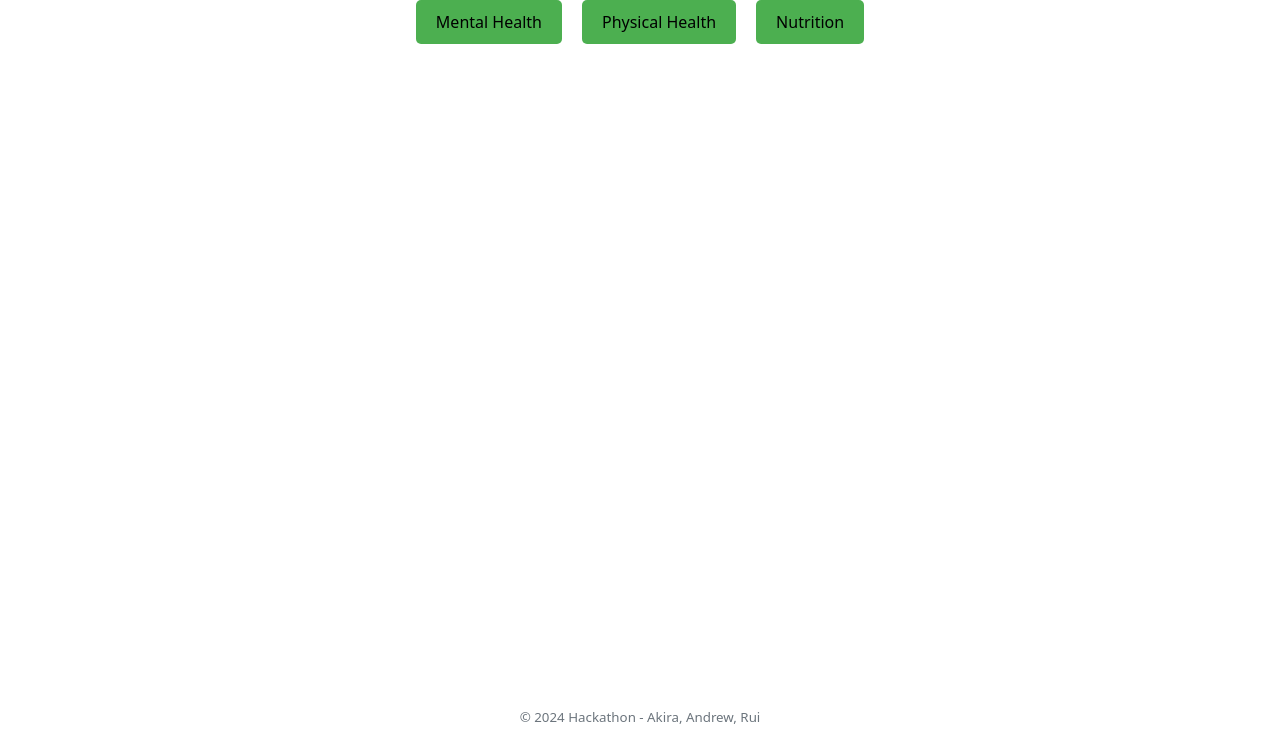
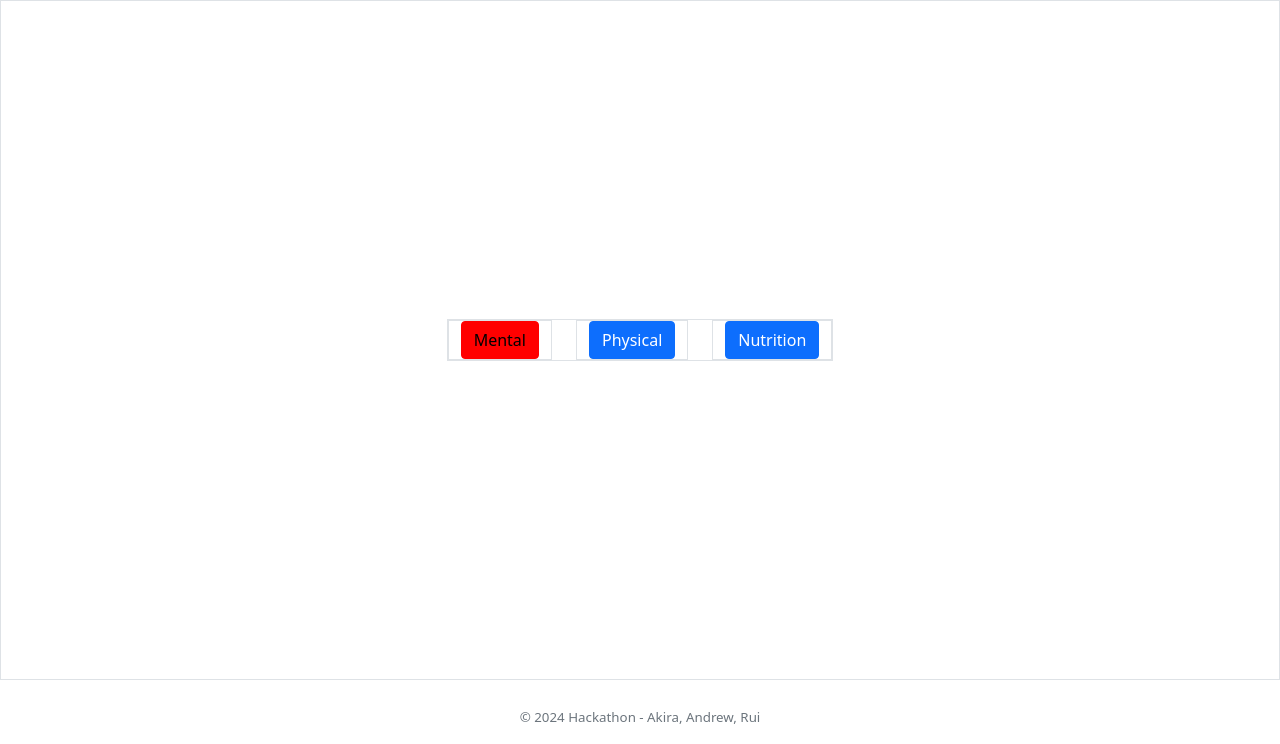
Before and after one commit to akiradurham/hoohacks2024, a Django app: page /healthyhoos/home/ in a window 1280 px wide. Shown: the part 56-800 px from the top of the page. Run offline with Django 4.2, Linux system fonts and the light colour scheme; data comes from the database, SQL or seed files in the repository; some libraries are stand-ins or nearby versions.

Commit message:
moving buttons, stylisitc

```diff
--- a/mysite/healthyhoos/templates/healthyhoos/home.html
+++ b/mysite/healthyhoos/templates/healthyhoos/home.html
@@ -1,10 +1,18 @@
 {%extends 'healthyhoos/base.html'%}
 {% block content %}
-
-<div style="display: flex; justify-content: center;">
-    <a href="/healthyhoos/mental-health" style="margin: 0 10px; padding: 10px 20px; background-color: #4CAF50; color: black; border: none; border-radius: 5px; cursor: pointer; text-align: center; text-decoration: none; font-size: 16px; transition-duration: 0.4s;">Mental Health</a>
-    <a href="/healthyhoos/physical-health" style="margin: 0 10px; padding: 10px 20px; background-color: #4CAF50; color: black; border: none; border-radius: 5px; cursor: pointer; text-align: center; text-decoration: none; font-size: 16px; transition-duration: 0.4s;">Physical Health</a>
-    <a href="/healthyhoos/nutrition" style="margin: 0 10px; padding: 10px 20px; background-color: #4CAF50; color: black; border: none; border-radius: 5px; cursor: pointer; text-align: center; text-decoration: none; font-size: 16px; transition-duration: 0.4s;">Nutrition</a>
+<div class="container-fluid border d-flex justify-content-center" style="height: 85vh; align-items: center;">
+    <div class="row border align-items-center m-0">
+        <div class="col border text-center">
+            <a href="/healthyhoos/mental-health" class="btn btn-primary btn-block" style="background-color: rgb(255, 0, 0); color: black; border-color: rgb(255, 0, 0); color;">Mental</a>
+        </div>
+        <div class="col"></div>
+        <div class="col border text-center">
+            <a href="/healthyhoos/physical-health" class="btn btn-primary btn-block ">Physical</a>
+        </div>
+        <div class="col"></div>
+        <div class="col border text-center">
+            <a href="/healthyhoos/nutrition" class="btn btn-primary btn-block">Nutrition</a>
+        </div>
+    </div>
 </div>
-
 {% endblock %}
```
